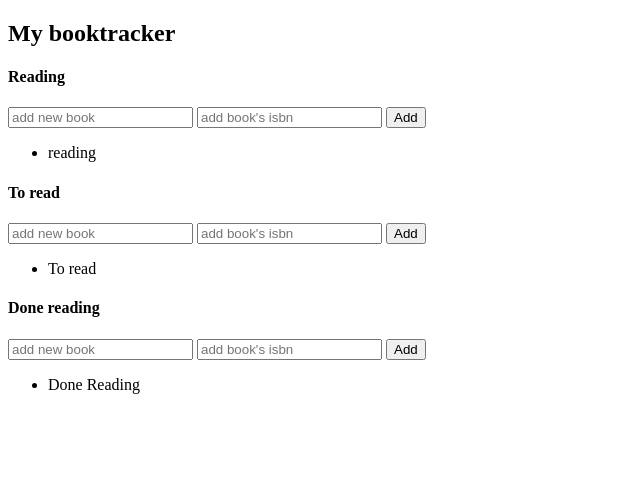
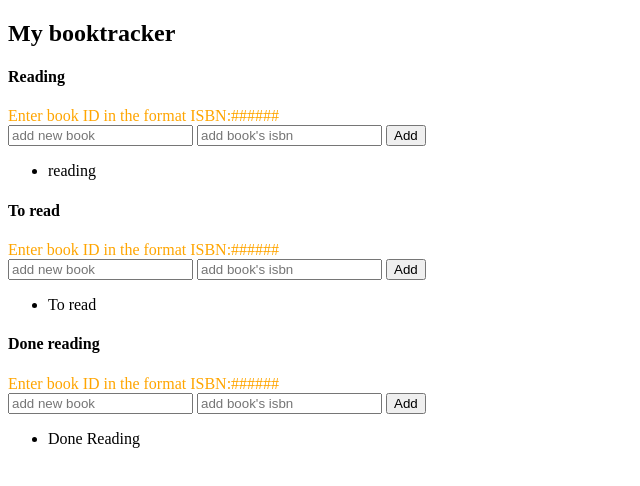
Before and after one commit to firebasePeople/bookmarker, a plain HTML site: page public/index.html in a window 1280 px wide. Shown: the whole page, without its empty margins (0-640 px from the left). Drawn offline with Linux system fonts and the light colour scheme; no server answers.

Commit message:
added span instructions for isbn

```diff
--- a/public/index.html
+++ b/public/index.html
@@ -12,6 +12,8 @@
     <h2>My booktracker</h2>
     <div id="readingDiv">
         <h4>Reading</h4>
+        <span style="color:orange">Enter book ID in the format  ISBN:###### </span>
+        <br />
         <input type="text" name="readingInput" id="readingInput" placeholder="add new book" />
         <input type="text" name="readingIsbn" id="readingIsbn" placeholder="add book's isbn" />
         <button id="readingBtn">Add</button>
@@ -22,6 +24,8 @@
     </div>
     <div id="toreadDiv">
         <h4>To read</h4>
+        <span style="color:orange">Enter book ID in the format  ISBN:###### </span>
+        <br />
         <input type="text" name="toreadInput" id="toreadInput" placeholder="add new book" />
         <input type="text" name="toreadIsbn" id="toreadIsbn" placeholder="add book's isbn" />
         <button id="toreadBtn">Add</button>
@@ -31,6 +35,8 @@
     </div>
     <div id="readDiv">
         <h4>Done reading</h4>
+        <span style="color:orange">Enter book ID in the format  ISBN:###### </span>
+        <br />
         <input type="text" name="readInput" id="readInput" placeholder="add new book" />
         <input type="text" name="readIsbn" id="readIsbn" placeholder="add book's isbn" />
         <button id="readBtn">Add</button>
@@ -39,8 +45,6 @@
         </ul>
     </div>
 
-
-    <!-- <script src="https://www.gstatic.com/firebasejs/5.2.0/firebase.js"></script> -->
     <script src="https://www.gstatic.com/firebasejs/5.1.0/firebase-app.js"></script>
     <!-- <script src="https://www.gstatic.com/firebasejs/5.1.0/firebase-auth.js"></script> -->
     <script src="https://www.gstatic.com/firebasejs/5.1.0/firebase-database.js"></script>
@@ -119,12 +123,10 @@
                     inputClearFunction("readingInput");
                     inputClearFunction("readingIsbn");
                     // getDbData('reading');
-
                 }).catch(function(error) {
                     console.log(error);
                     window.alert('error adding book to the list');
                 });
-                console.log(readingField + ' ' + readingIsbn);
             });
 
             toreadBtn.addEventListener('click', function() {
@@ -139,13 +141,9 @@
                     inputClearFunction("toreadInput");
                     inputClearFunction("toreadIsbn");
                     // getDbData('toread');
-
-
                 }).catch(function(error) {
                     window.alert('error adding book to the list');
-
                 });
-                console.log(toreadField + ' ' + toreadIsbn);
             });
 
             readBtn.addEventListener('click', function() {
@@ -163,7 +161,6 @@
                 }).catch(function(error) {
                     window.alert('error adding book to the list');
                 });
-                // console.log(readField);
             });
 
             getDbData('reading');
```
Also changed, not shown: README.md.
